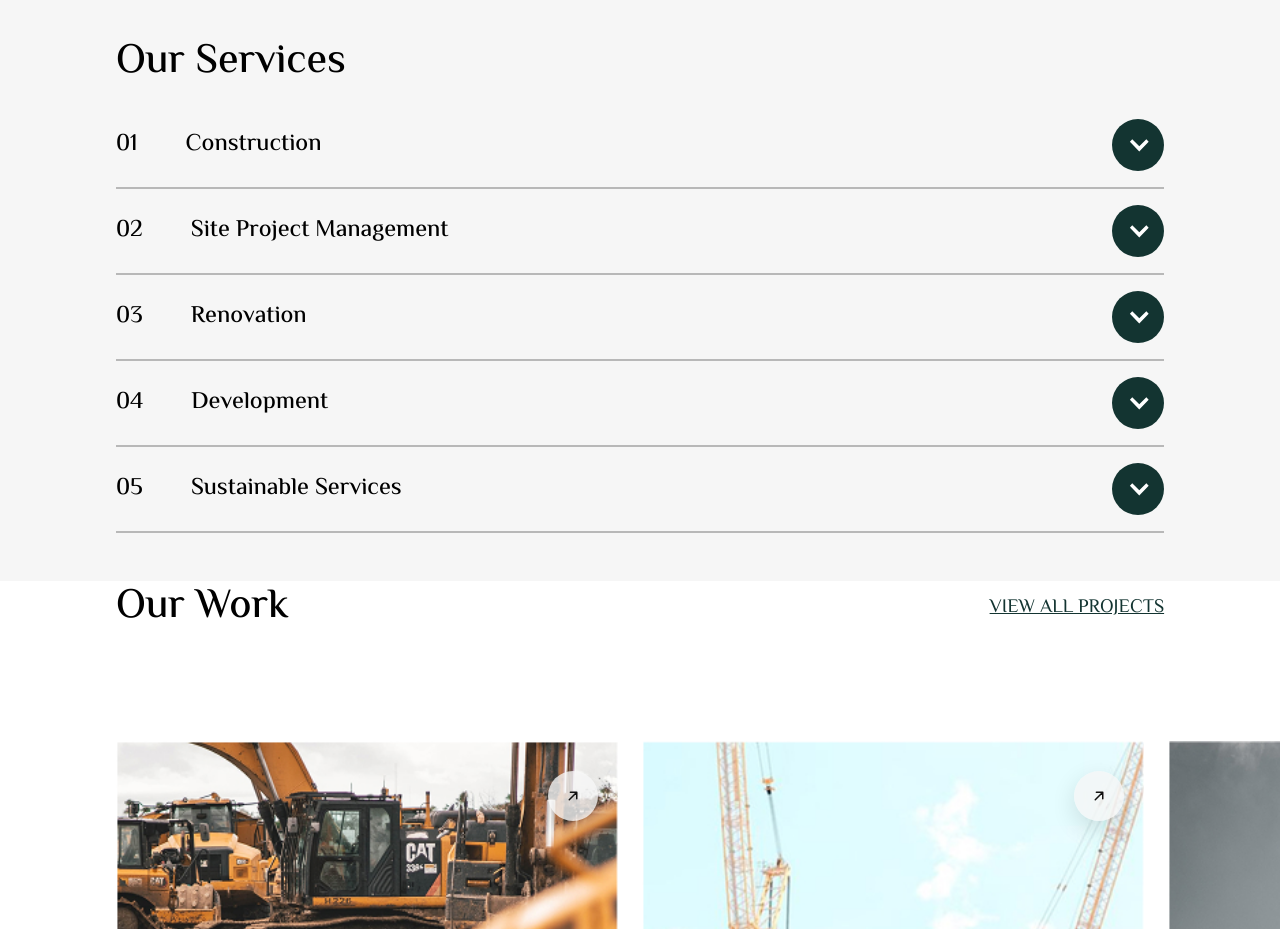
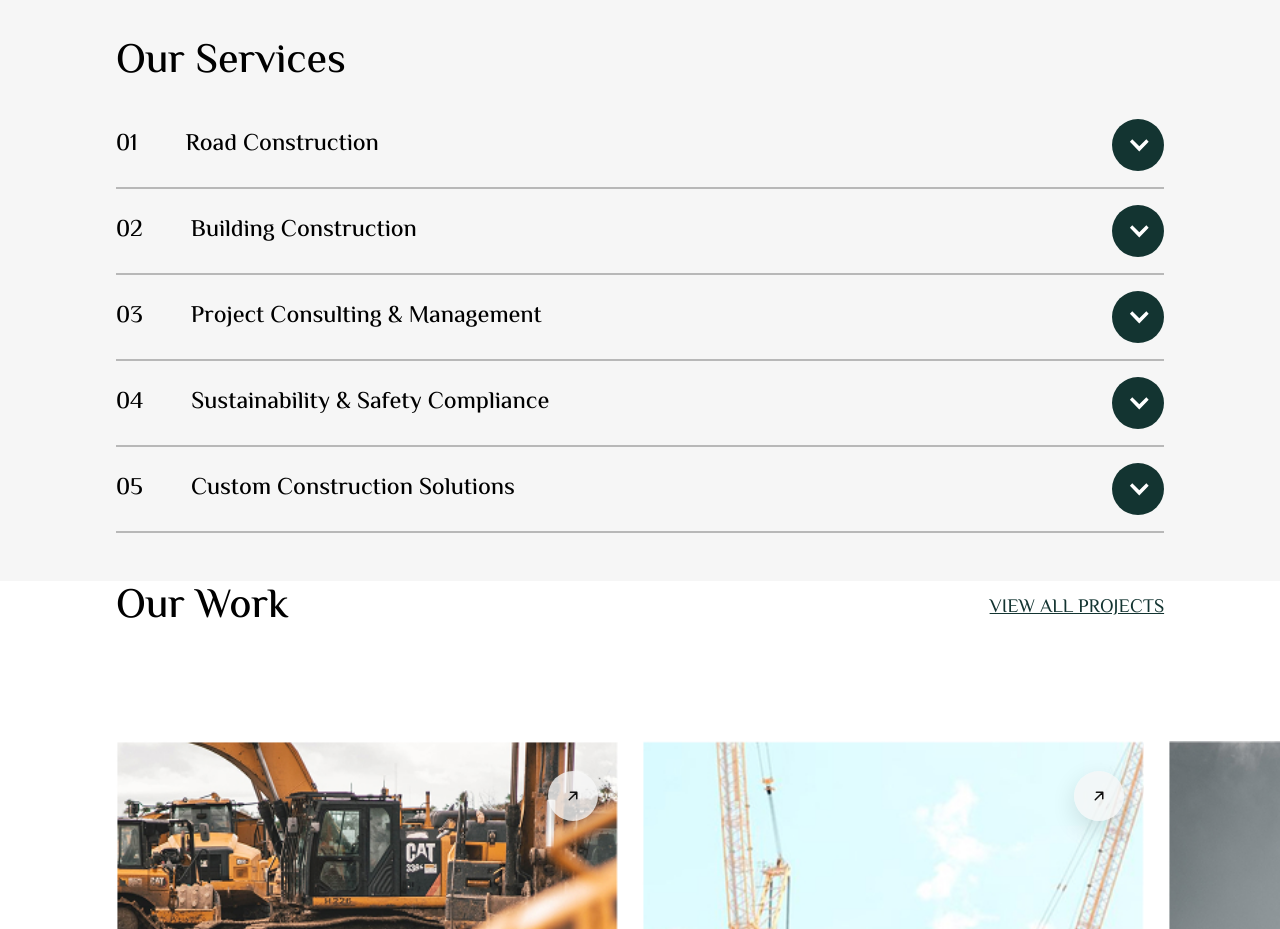
Before and after one commit to adeyemi223/Perineal-Reconstruction, a Next.js app: page / in a window 1280 px wide. Shown: the part 1420-2349 px from the top of the page. Built offline with nearby package versions, Linux system fonts and the light colour scheme.

Commit message:
...faq updated

```diff
--- a/app/components/FaqSection.tsx
+++ b/app/components/FaqSection.tsx
@@ -14,28 +14,28 @@ export default function FaqSection() {
   const faqs: FaqItem[] = [
     {
       number: "01",
-      title: "Construction",
-      text: "Massa tempor nec feugiat nisl. Nunc vel risus commodo viverra. Vivamus at augue eget arcu. At quis risus sed vulputate odio ut. Eu tincidunt tortor aliquam nulla facilisi cras fermentum odio eu. Hac habitasse platea dictumst vestibulum. Venenatis urna cursus eget nunc scelerisque viverra mauris. Non odio euismod lacinia at quis risus. Vulputate dignissim suspendisse in est.",
+      title: "Road Construction",
+      text: "From urban highways to rural access roads, our road construction division specializes in delivering durable, safe, and efficient transportation infrastructure. Leveraging modern engineering techniques, we ensure roadways are constructed to withstand environmental conditions and heavy usage while meeting government regulations.",
     },
     {
       number: "02",
-      title: "Site Project Management",
-      text: "Massa tempor nec feugiat nisl. Nunc vel risus commodo viverra. Vivamus at augue eget arcu. At quis risus sed vulputate odio ut. Eu tincidunt tortor aliquam nulla facilisi cras fermentum odio eu. Hac habitasse platea dictumst vestibulum. Venenatis urna cursus eget nunc scelerisque viverra mauris. Non odio euismod lacinia at quis risus. Vulputate dignissim suspendisse in est.",
+      title: "Building Construction",
+      text: "Our building construction services span residential, commercial, and industrial sectors. We excel in managing all phases—from groundwork and structural frameworks to finishing touches and interior outfitting. Every building project is executed with precision, on schedule, and within budget.",
     },
     {
       number: "03",
-      title: "Renovation",
-      text: "Massa tempor nec feugiat nisl. Nunc vel risus commodo viverra. Vivamus at augue eget arcu. At quis risus sed vulputate odio ut. Eu tincidunt tortor aliquam nulla facilisi cras fermentum odio eu. Hac habitasse platea dictumst vestibulum. Venenatis urna cursus eget nunc scelerisque viverra mauris. Non odio euismod lacinia at quis risus. Vulputate dignissim suspendisse in est.",
+      title: "Project Consulting & Management",
+      text: "We provide expert consultation to help shape project design, feasibility studies, and compliance planning. Our project management team oversees timelines, resource allocation, and quality controls to guarantee smooth delivery from start to finish.",
     },
     {
       number: "04",
-      title: "Development",
-      text: "Massa tempor nec feugiat nisl. Nunc vel risus commodo viverra. Vivamus at augue eget arcu. At quis risus sed vulputate odio ut. Eu tincidunt tortor aliquam nulla facilisi cras fermentum odio eu. Hac habitasse platea dictumst vestibulum. Venenatis urna cursus eget nunc scelerisque viverra mauris. Non odio euismod lacinia at quis risus. Vulputate dignissim suspendisse in est.",
+      title: "Sustainability & Safety Compliance",
+      text: "With strict adherence to health, safety, and environmental standards, we ensure every project site operates with full HSE-compliant protocols. Our commitment to sustainability reflects in our use of eco-friendly materials and waste minimization strategies.",
     },
     {
       number: "05",
-      title: "Sustainable Services",
-      text: "Massa tempor nec feugiat nisl. Nunc vel risus commodo viverra. Vivamus at augue eget arcu. At quis risus sed vulputate odio ut. Eu tincidunt tortor aliquam nulla facilisi cras fermentum odio eu. Hac habitasse platea dictumst vestibulum. Venenatis urna cursus eget nunc scelerisque viverra mauris. Non odio euismod lacinia at quis risus. Vulputate dignissim suspendisse in est.",
+      title: "Custom Construction Solutions",
+      text: "Understanding that every client's needs are unique, we tailor construction plans to align with specific requirements, including bespoke designs, innovative material use, and adaptive project scopes.",
     },
   ];
 
```
